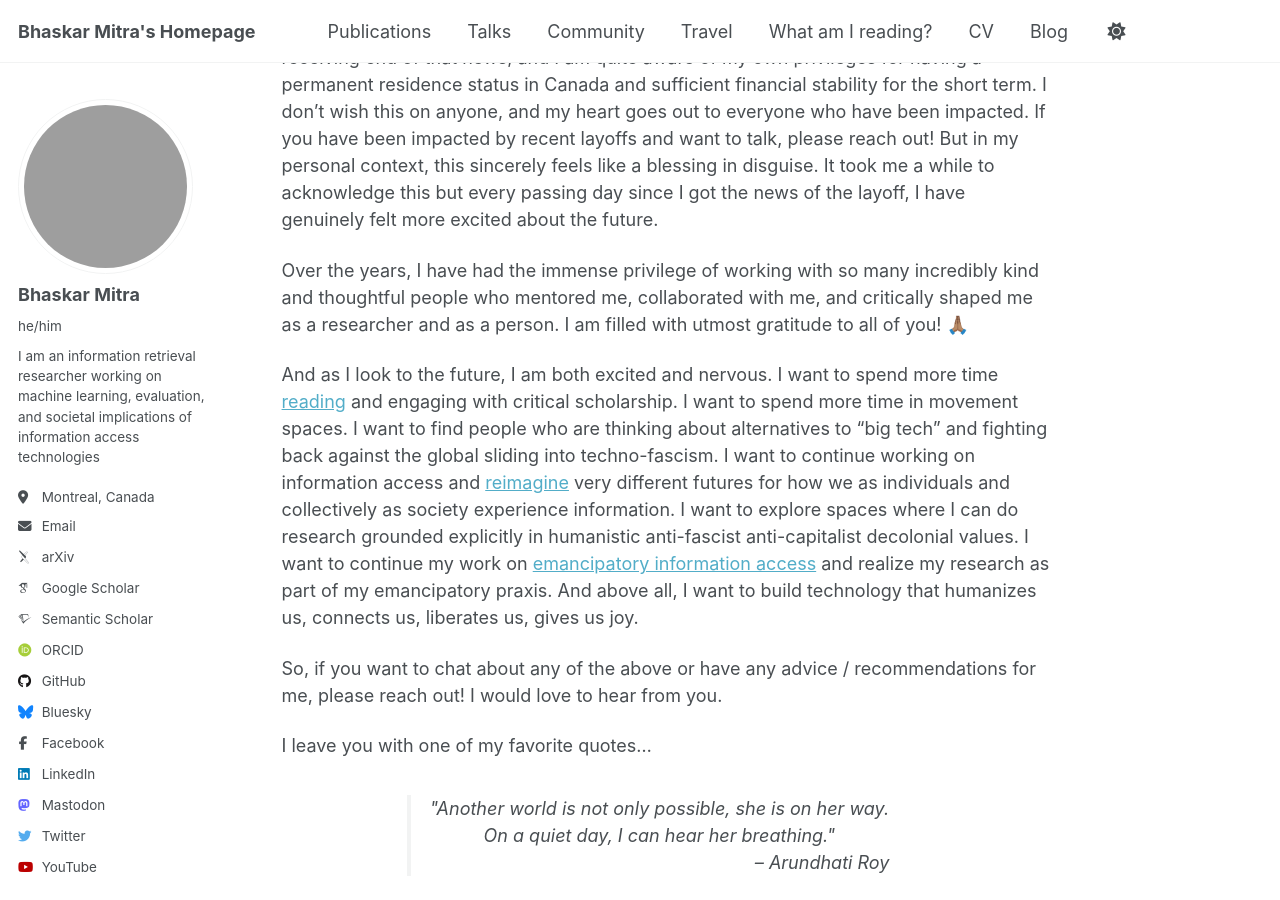
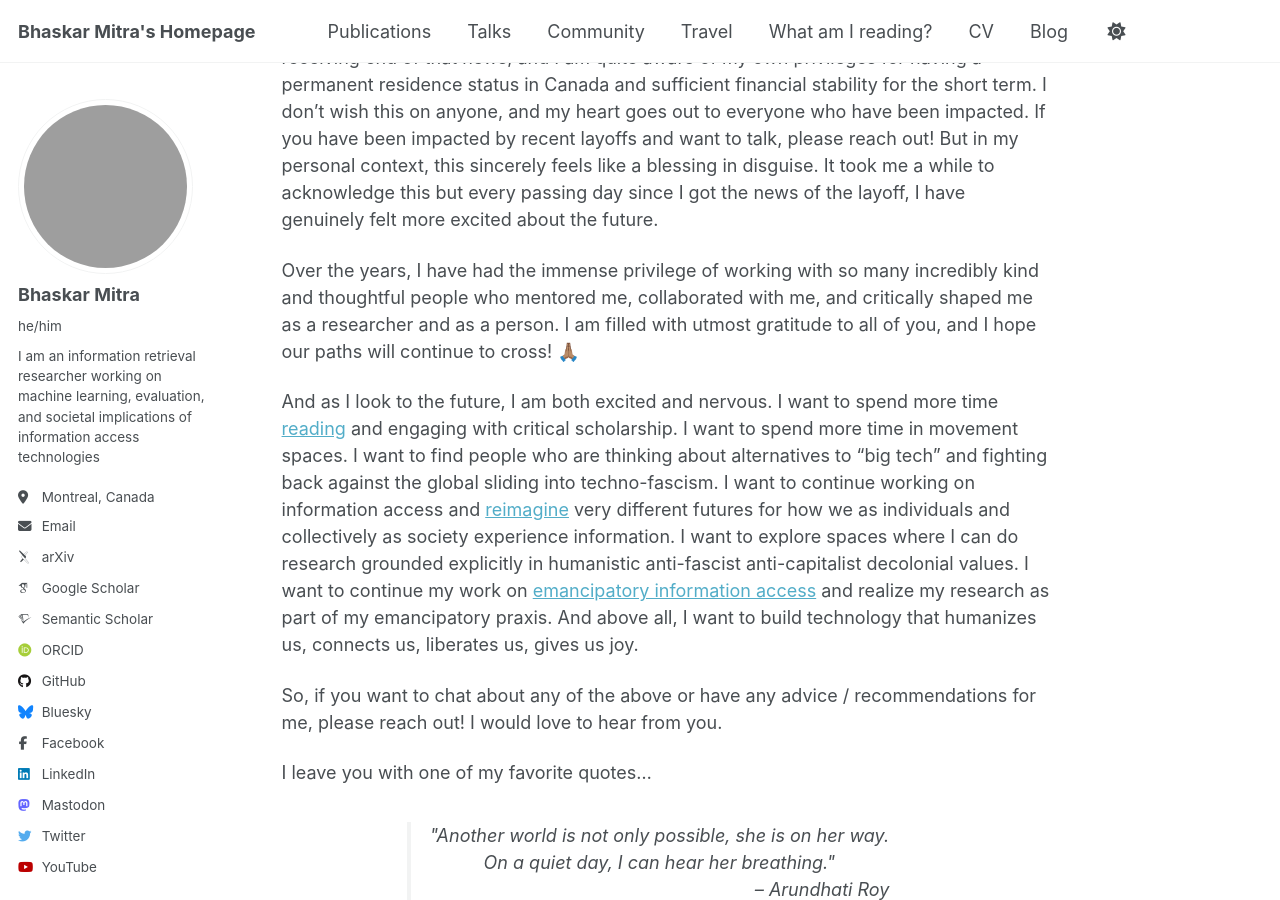
Before and after one commit to bhaskar-mitra/bhaskar-mitra.github.io, a Jekyll site: the page built from _posts/2025-07-16-why-i-am-leaving-big-tech.md, in a window 1280 px wide and 900 px high, scrolled down 3267 px. Built offline with Jekyll 4.4.1, drawn with Linux system fonts in a browser that asks for light colours; some web fonts are replaced; grey boxes are pictures that could not be loaded.

Commit message:
Update 2025-07-16-why-i-am-leaving-big-tech.md

```diff
--- a/_posts/2025-07-16-why-i-am-leaving-big-tech.md
+++ b/_posts/2025-07-16-why-i-am-leaving-big-tech.md
@@ -86,7 +86,7 @@ But in my personal context, this sincerely feels like a blessing in disguise.
 It took me a while to acknowledge this but every passing day since I got the news of the layoff, I have genuinely felt more excited about the future.
 
 Over the years, I have had the immense privilege of working with so many incredibly kind and thoughtful people who mentored me, collaborated with me, and critically shaped me as a researcher and as a person.
-I am filled with utmost gratitude to all of you! 🙏🏽
+I am filled with utmost gratitude to all of you, and I hope our paths will continue to cross! 🙏🏽
 
 And as I look to the future, I am both excited and nervous.
 I want to spend more time [reading](https://bhaskar-mitra.github.io/reading/) and engaging with critical scholarship.
```
